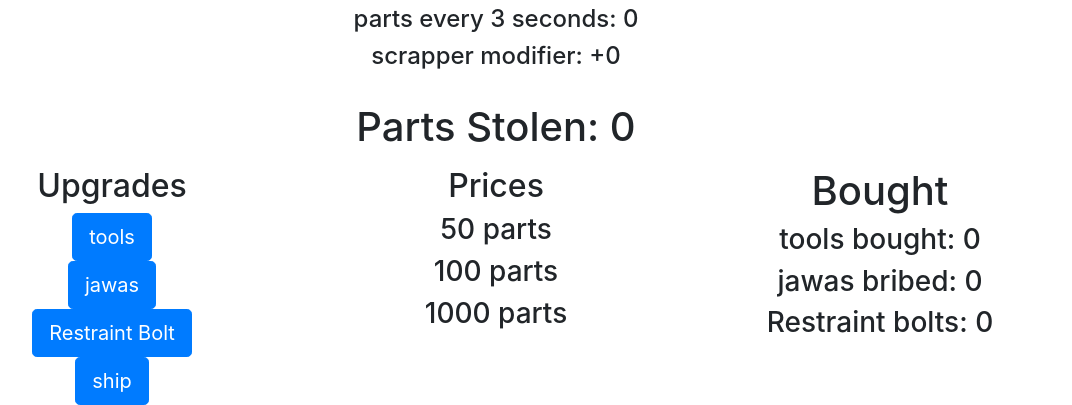
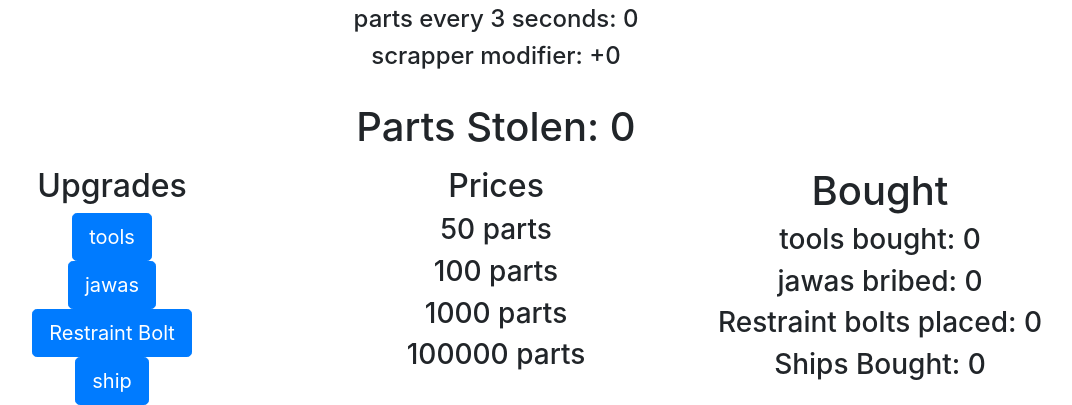
Before and after one commit to XanderRutledge/clicker, a plain HTML site: page index.html in a window 1280 px wide. Shown: the part 429-834 px from the top of the page, without its empty margins (144-1216 px from the left). Drawn offline with nearby package versions, Linux system fonts and the light colour scheme.

Commit message:
itsWorking

```diff
--- a/app.js
+++ b/app.js
@@ -7,15 +7,26 @@ var r2 = {
     tools: 0,
     jawas: 0,
     rBolts: 0,
+    ships: 0,
 }
 
 var toolPrice = 50
 var jawaPrice = 100
 var rBoltprice = 1000
+var shipPrice = 100000
 
 function steal() {
     r2.parts += r2.mods
     document.getElementById("parts").innerText = r2.parts
+}
+
+function ship() {
+    if (r2.parts >= shipPrice) {
+        r2.parts -= shipPrice
+        shipPrice += Math.floor(shipPrice * 2)
+        r2.ships += 10000
+        update()
+    } else { alert("you dont have enough parts") }
 }
 
 function tools() {
@@ -51,20 +62,28 @@ function jawaSteal() {
     r2.parts += r2.jawas
 }
 
+function shipSteal() {
+    r2.parts += r2.ships
+}
+
 function update() {
     document.getElementById("tools").innerText = r2.tools
     document.getElementById("parts").innerText = r2.parts
     document.getElementById("rBoltprice").innerText = rBoltprice
-    document.getElementById("pps").innerText = r2.jawas
+    document.getElementById("pps").innerText = r2.jawas + r2.ships
     document.getElementById("scrapMod").innerText = r2.mods - 1
     document.getElementById("jawaPrice").innerText = jawaPrice
     document.getElementById("toolPrice").innerText = toolPrice
     document.getElementById("jawa").innerText = r2.jawas / 5
     document.getElementById("rBolt").innerText = r2.rBolts
+    document.getElementById("shipPrice").innerText = shipPrice
+    document.getElementById("ships").innerText = r2.ships
+
 }
 
 const interval = setInterval(function () {
     jawaSteal()
+    shipSteal()
     update()
 }, 3000);
 
--- a/index.html
+++ b/index.html
@@ -62,12 +62,14 @@
                     <h3><span id="toolPrice"></span> parts</h3>
                     <h3><span id="jawaPrice"></span> parts</h3>
                     <h3><span id="rBoltprice"></span> parts</h3>
+                    <h3><span id="shipPrice"></span> parts</h3>
                 </div>
                 <div class="col-md-4 text-center">
                     <h1>Bought</h1>
                     <h3>tools bought: <span id="tools"></span></h3>
                     <h3>jawas bribed: <span id="jawa"></span></h3>
-                    <h3>Restraint bolts: <span id="rBolt"></span></h3>
+                    <h3>Restraint bolts placed: <span id="rBolt"></span></h3>
+                    <h3>Ships Bought: <span id="ships"></span></h3>
                 </div>
             </div>
         </div>
```
